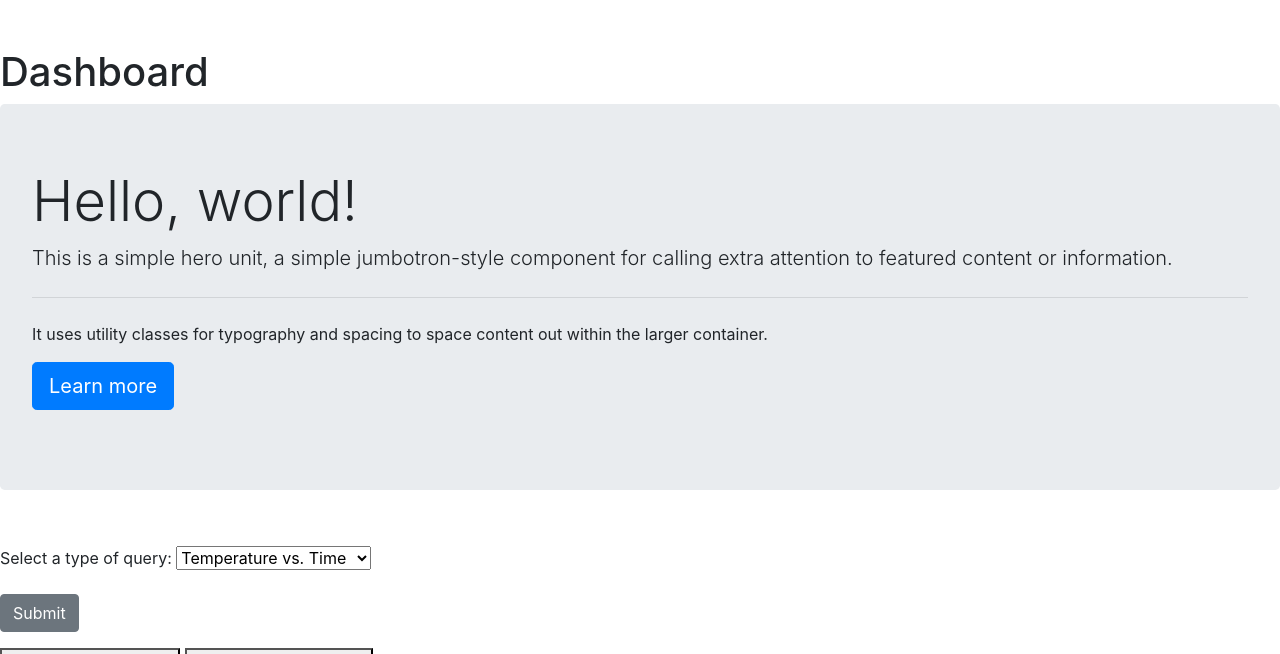
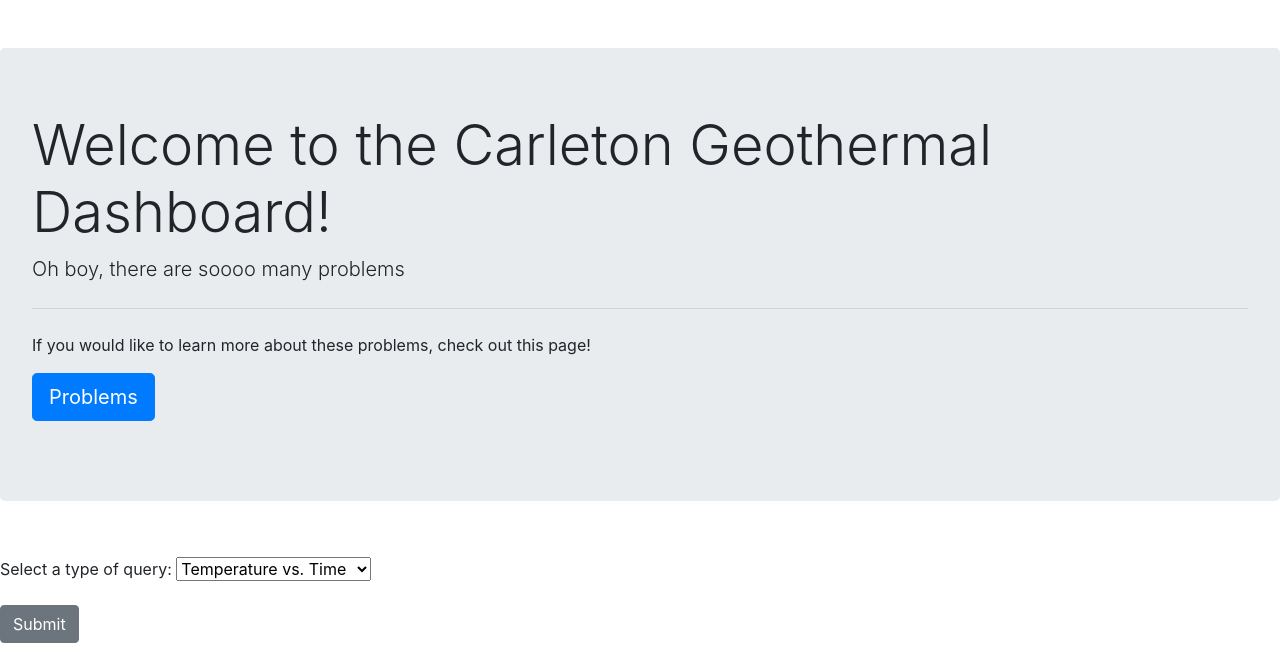
Before and after one commit to acdalal/geothermal, a Django app: page / in a window 1280 px wide. Shown: the part 56-710 px from the top of the page. Run offline with Django 4.2, Linux system fonts and the light colour scheme; some libraries are stand-ins or nearby versions.

Commit message:
replace headers with jumbotron

```diff
--- a/geothermalsite/dashboard/templates/dashboard/base.html
+++ b/geothermalsite/dashboard/templates/dashboard/base.html
@@ -29,10 +29,6 @@
         {% include 'dashboard/navbar.html' %}
         <br></br>
 
-        {% block header %}
-            <h1>Dashboard</h1>
-        {% endblock %}
-
         {% block content %}
 
         {% endblock %}
--- a/geothermalsite/dashboard/templates/dashboard/jumbotron.html
+++ b/geothermalsite/dashboard/templates/dashboard/jumbotron.html
@@ -1,9 +1,9 @@
 <div class="jumbotron">
-    <h1 class="display-4">Hello, world!</h1>
-    <p class="lead">This is a simple hero unit, a simple jumbotron-style component for calling extra attention to featured content or information.</p>
+    <h1 class="display-4">Welcome to the Carleton Geothermal Dashboard!</h1>
+    <p class="lead">Oh boy, there are soooo many problems</p>
     <hr class="my-4">
-    <p>It uses utility classes for typography and spacing to space content out within the larger container.</p>
+    <p>If you would like to learn more about these problems, check out this page!</p>
     <p class="lead">
-      <a class="btn btn-primary btn-lg" href="#" role="button">Learn more</a>
+      <a class="btn btn-primary btn-lg" href="{% url 'about' %}" role="button">Problems</a>
     </p>
 </div>
--- a/geothermalsite/dashboard/templates/dashboard/tempvsdepth.html
+++ b/geothermalsite/dashboard/templates/dashboard/tempvsdepth.html
@@ -17,10 +17,6 @@
     <script src="https://cdn.jsdelivr.net/npm/chart.js@4.2.0/dist/chart.umd.min.js"></script>
     <script src="https://cdn.jsdelivr.net/npm/chartjs-adapter-date-fns@3.0.0/dist/chartjs-adapter-date-fns.bundle.min.js"></script>
 
-{% endblock %}
-
-{% block header %}
-    <h1>Temperature vs. Depth</h1>
 {% endblock %}
 
 {% block content %}
```
Also changed, not shown: geothermalsite/dashboard/templates/dashboard/tempvstime.html (+0 -7 lines).
